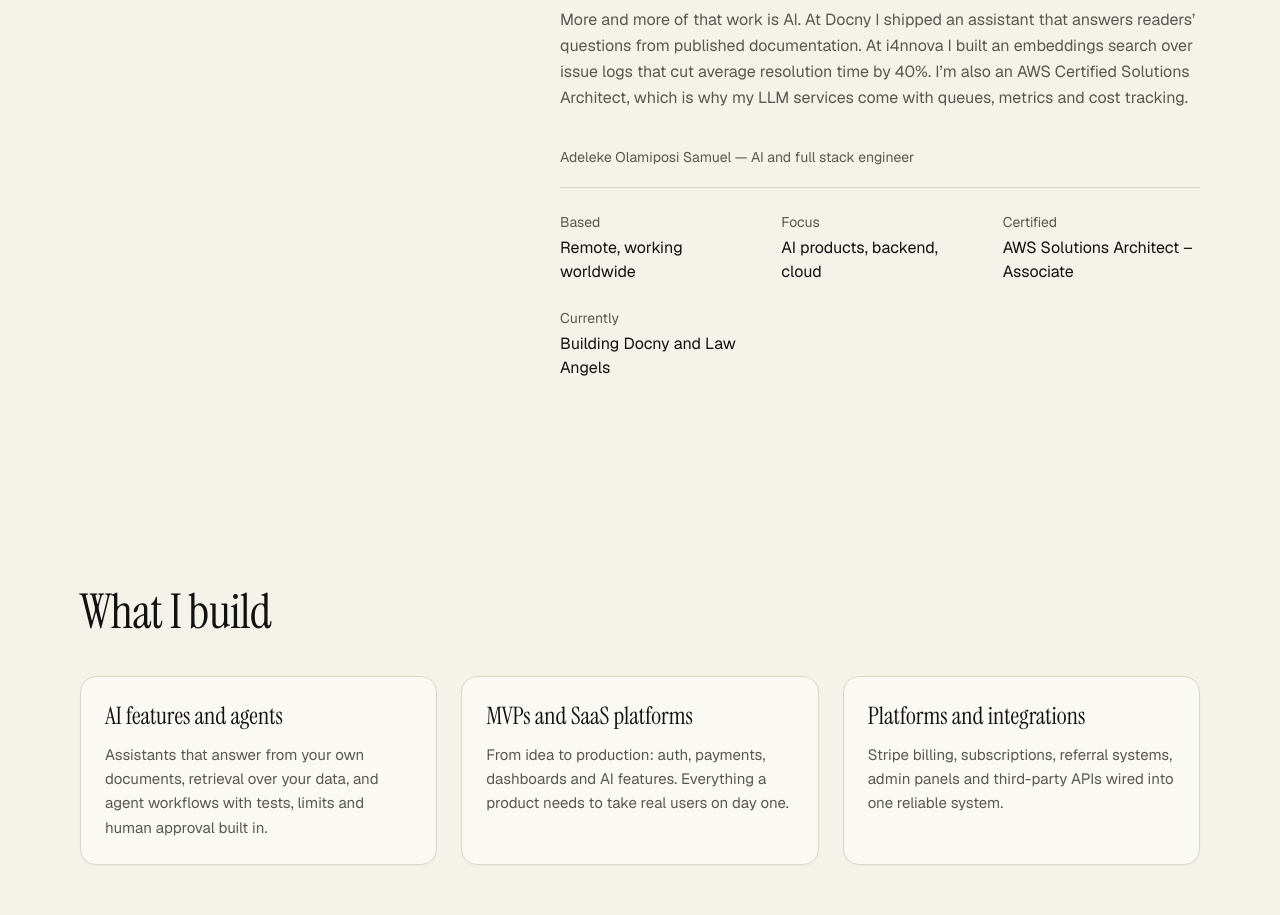
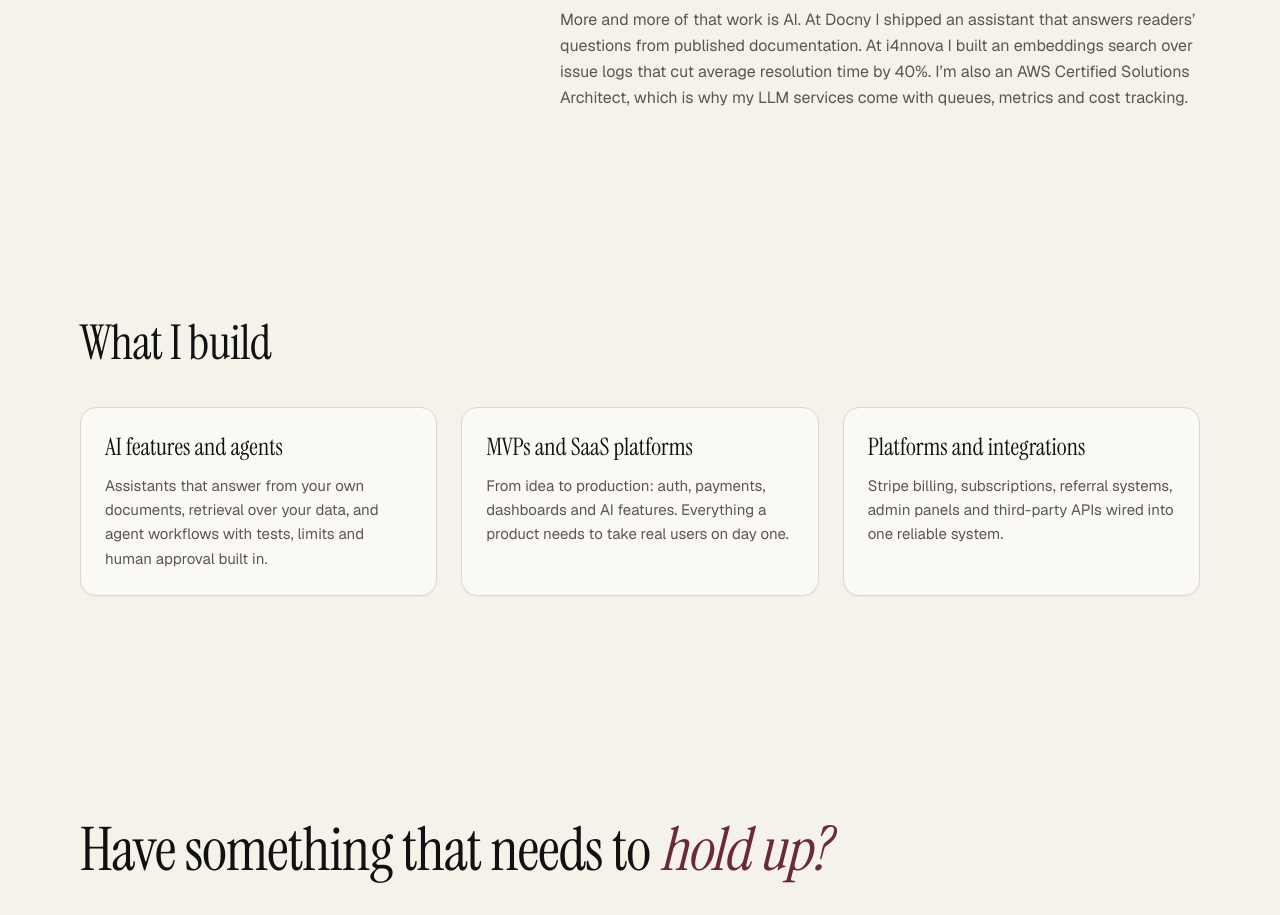
Before and after one commit to Posiislight/main-portfolio, a Next.js app: page / in a window 1280 px wide. Shown: the part 4820-5735 px from the top of the page. Built offline with nearby package versions, Linux system fonts and the light colour scheme.

Commit message:
Remove name line and facts list from About
Co-Authored-By: Claude Sonnet 5.5 <noreply@anthropic.com>

```diff
--- a/app/page.tsx
+++ b/app/page.tsx
@@ -15,13 +15,6 @@ const pill =
   "inline-flex h-11 items-center justify-center rounded-full px-5 text-sm font-medium transition-colors"
 const textLink =
   "inline-flex min-h-11 items-center text-sm font-medium underline decoration-1 underline-offset-4 transition-colors hover:text-brand"
-
-const facts = [
-  { label: "Based", value: "Remote, working worldwide" },
-  { label: "Focus", value: "AI products, backend, cloud" },
-  { label: "Certified", value: "AWS Solutions Architect – Associate" },
-  { label: "Currently", value: "Building Docny and Law Angels" },
-]
 
 const services = [
   {
@@ -318,15 +311,6 @@ export default function Page() {
                 logs that cut average resolution time by 40%. I’m also an AWS Certified Solutions
                 Architect, which is why my LLM services come with queues, metrics and cost tracking.
               </p>
-              <p className="pt-4 text-sm text-fg-muted">Adeleke Olamiposi Samuel — AI and full stack engineer</p>
-              <dl className="grid gap-4 border-t border-line pt-6 sm:grid-cols-3 sm:gap-6">
-                {facts.map((f) => (
-                  <div key={f.label} className="flex flex-col gap-1">
-                    <dt className="text-sm text-fg-muted">{f.label}</dt>
-                    <dd className="text-base">{f.value}</dd>
-                  </div>
-                ))}
-              </dl>
             </div>
           </Reveal>
         </section>
```
Also changed, not shown: 1 other file (tests, documents, lock files or other folders).
